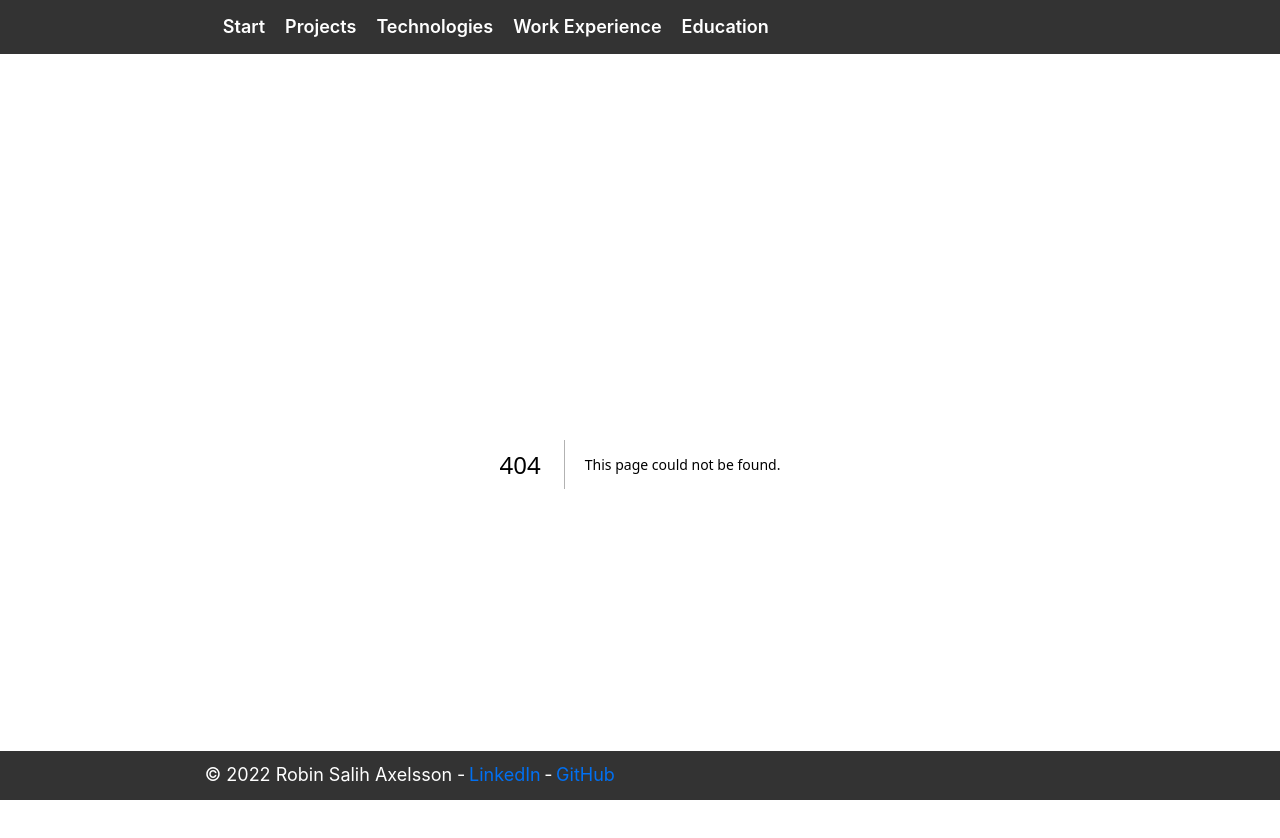
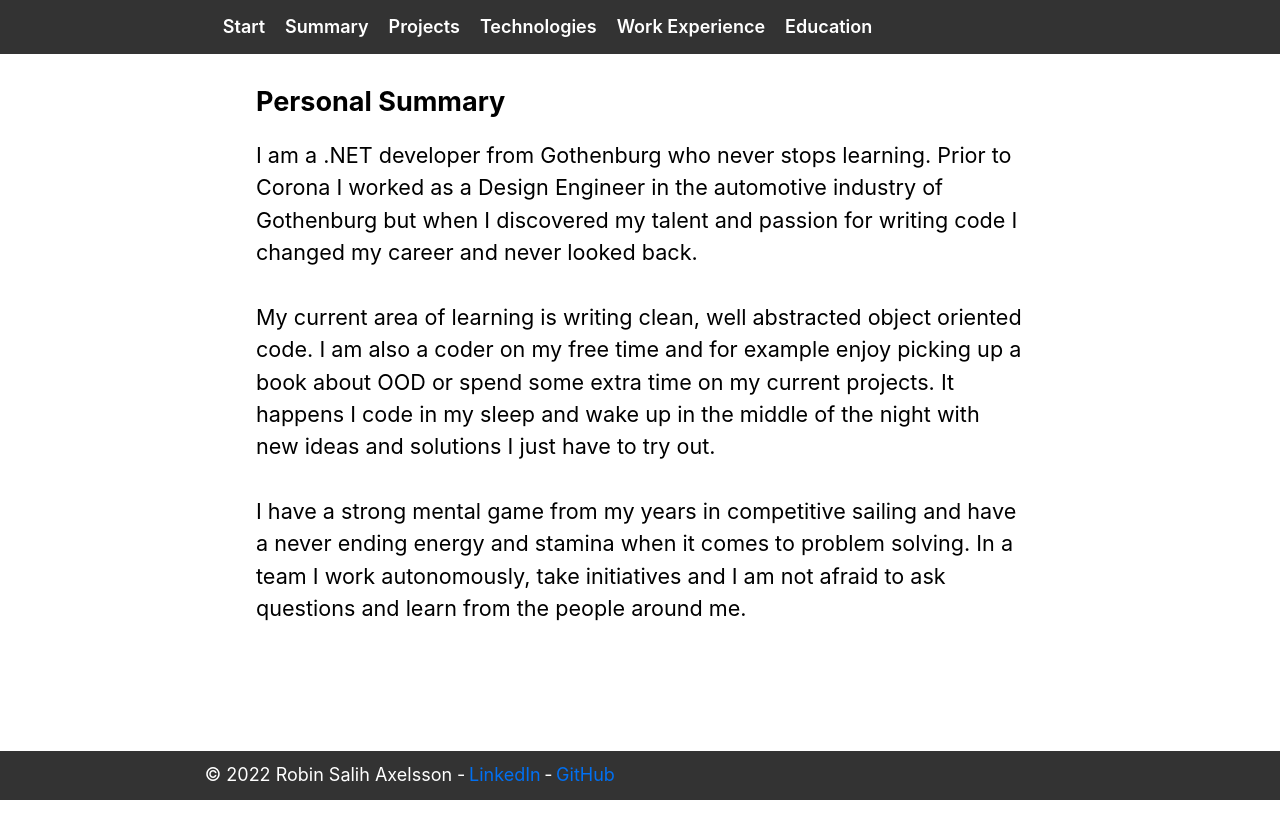
Before and after one commit to RobinAxelsson/personal-jam, a Next.js app: page /summary in a window 1280 px wide. Before the commit this address had no page. Shown: the top 838 px of the page. After the commit the page ends 800 px from the top, so only its background shows below. Built offline with nearby package versions, Linux system fonts and the light colour scheme.

Commit message:
added summary page

```diff
--- a/components/header.jsx
+++ b/components/header.jsx
@@ -1,5 +1,4 @@
 import Link from 'next/link';
-import Image from 'next/image';
 
 export const Header = () => {
   return (
@@ -13,22 +12,27 @@ export const Header = () => {
                 </Link>
               </li>
               <li>
-                <Link href="/projects" passHref>
+                <Link href="/summary" passHref>
+                  Summary
+                </Link>
+              </li>
+              <li>
+                <Link href="/" passHref>
                   Projects
                 </Link>
               </li>
               <li>
-                <Link href="/technologies" passHref>
+                <Link href="/" passHref>
                   Technologies
                 </Link>
               </li>
               <li>
-                <Link href="/workexperience" passHref>
+                <Link href="/" passHref>
                   Work Experience
                 </Link>
               </li>
               <li>
-                <Link href="/education" passHref>
+                <Link href="/" passHref>
                   Education
                 </Link>
               </li>
--- a/components/summary.js
+++ b/components/summary.js
@@ -1,15 +1,12 @@
 import utilStyles from "../styles/utils.module.css";
 import parse from "html-react-parser";
-import styles from "./layout.module.css";
 export function Summary({ title, content }) {
   return (
     <>
-      <div className={styles.container}>
         <div className={`${utilStyles.headingMd} ${utilStyles.padding1px}`}>
           <h1 className={utilStyles.headingLg}>{title}</h1>
           {parse(content.replaceAll("\n", "<br />"))}
         </div>
-      </div>
     </>
   );
 }
```
Also changed, not shown: pages/summary.js (renamed from styles_old/summary.js), styles/Home.module.css (renamed from styles_old/Home.module.css).
